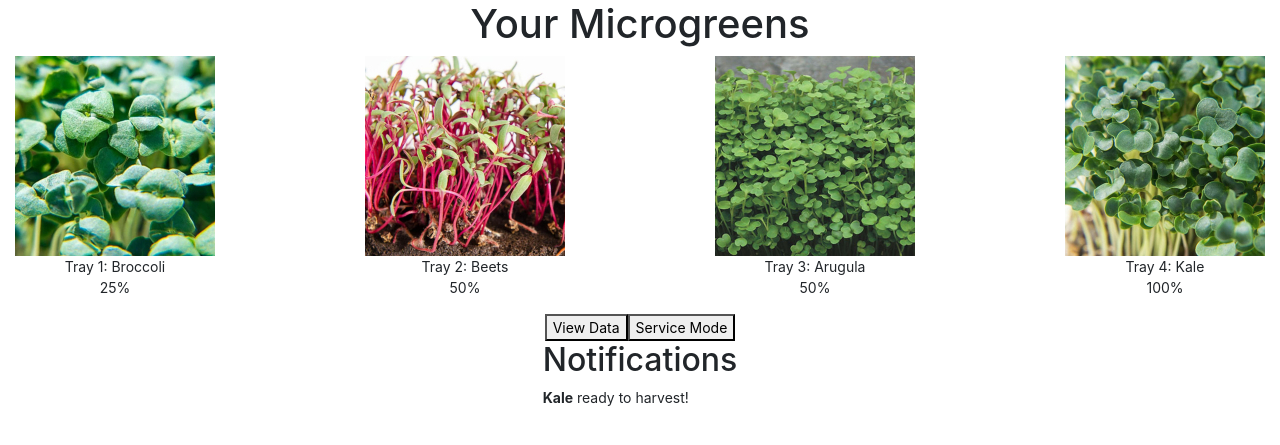
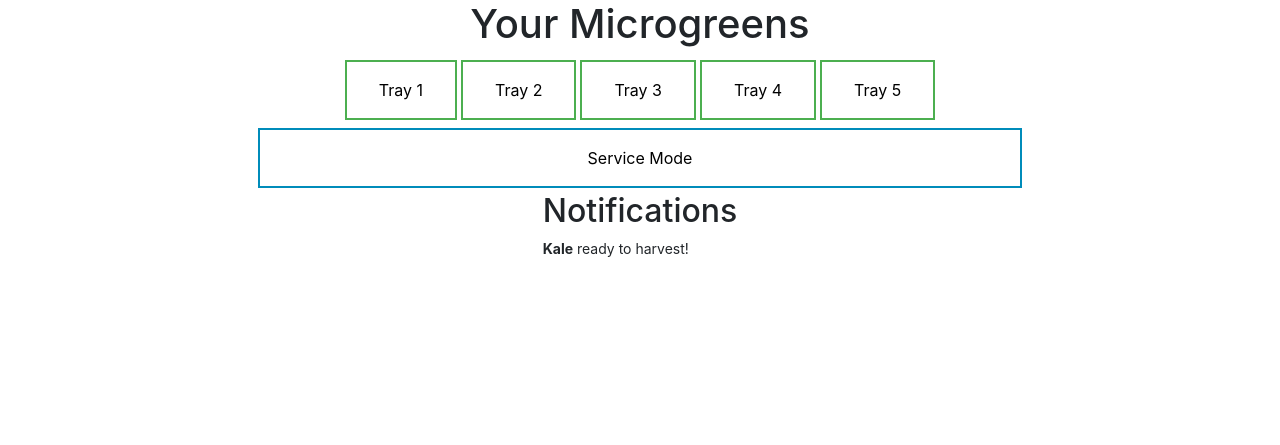
Before and after one commit to Dkenner1/Atomgreens, a Flask app: page / in a window 1280 px wide. Shown: the top 445 px of the page. Run offline with Flask 2, Linux system fonts and the light colour scheme; some libraries are stand-ins or nearby versions.

Commit message:
Added link to style.css

```diff
--- a/MicrogreensUI/static/css/style.css
+++ b/MicrogreensUI/static/css/style.css
@@ -26,9 +26,17 @@
   background-color: white;
   color: black;
   border: 2px solid #008CBA;
+  width: 60%;
 }
 
 .button2:hover {
   background-color: #008CBA;
   color: white;
 }
+
+.row {
+  display: flex;
+  flex-wrap: wrap;
+  margin-right: -0.75rem;
+  margin-left: -0.75rem;
+}
--- a/MicrogreensUI/templates/base.html
+++ b/MicrogreensUI/templates/base.html
@@ -2,6 +2,7 @@
 <head lang="en">
     <link href="/static/css/bootstrap.css" rel="stylesheet">
     <link href="/static/css/dashboard.css" rel="stylesheet">
+    <link href="/static/css/style.css" rel="stylesheet">
     <title></title>
     {% block headInfo %} {% endblock %}
 </head>
--- a/MicrogreensUI/templates/index.html
+++ b/MicrogreensUI/templates/index.html
@@ -3,46 +3,29 @@
 	<div class="d-flex justify-content-center">
 		<h1>Your Microgreens</h1>
 	</div>
-	 <div class="container-fluid">
-		 <div class="d-flex justify-content-between">
-			 <figure ALIGN = CENTER>
-			<img src = "/static/imgs/Broccoli.jpg" alt = "Microgreen Broccoli">
-			<figcaption> Tray 1: Broccoli </figcaption>
-			<div class="progress-radial progress-25">
-				<div class="overlay">25%</div>
-			</div>
-			</figure>
 
-			<figure ALIGN = CENTER>
-				<img src = "/static/imgs/Beets.jpg" alt = "Microgreen Beets">
-				<figcaption> Tray 2: Beets </figcaption>
-				<div class="progress-radial progress-50">
-					<div class="overlay">50%</div>
-				</div>
-			</figure>
-			<figure ALIGN = CENTER>
-				<img src = "/static/imgs/Arugula.jpg" alt = "Microgreen Arugula">
-				<figcaption> Tray 3: Arugula </figcaption>
-				<div class="progress-radial progress-75">
-					<div class="overlay">50%</div>
-				</div>
-			</figure>
+	<div class="row">
+		<div class="container-fluid">
+			<div class="d-flex justify-content-center">
+				<button class="button button1" onclick="document.location='tray.html'">Tray 1</button>
+				<button class="button button1">Tray 2</button>
+				<button class="button button1">Tray 3</button>
+				<button class="button button1">Tray 4</button>
+				<button class="button button1">Tray 5</button>
+		 	</div>
+		</div>
+	</div>
 
-			<figure ALIGN = CENTER>
-				<img src = "/static/imgs/Kale.jpg" alt = "Microgreen Kale">
-				<figcaption> Tray 4: Kale </figcaption>
-				<div class="progress-radial progress-100">
-					<div class="overlay">100%</div>
-				</div>
-			</figure>
-		 </div>
-		 <div class="d-flex justify-content-center">
-			<button class="button button1">View Data</button>
-			<button class="button button2">Service Mode</button>
-		 </div>
+	<div class="row">
+		<div class="container-fluid">
+			<div class="d-flex justify-content-center">
+				<button class="button button2">Service Mode</button>
+		 	</div>
+		</div>
 	</div>
+
 	<div class="d-flex justify-content-center">
-	        <section id = "2">
+		<section id = "2">
              <h2>Notifications</h2>
              <p><b>Kale</b> ready to harvest!</p>
 		</section>
```
Also changed, not shown: MicrogreensUI/templates/tray.html (added).
